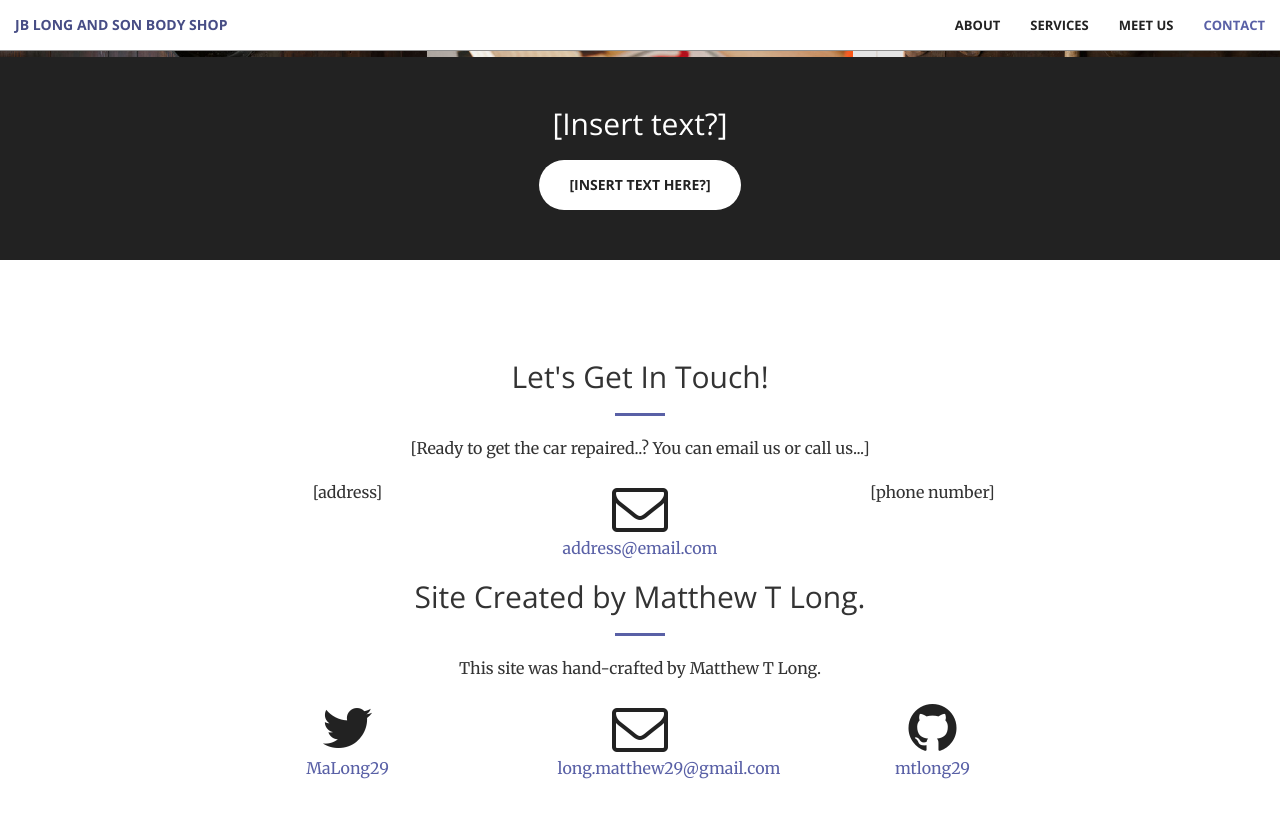
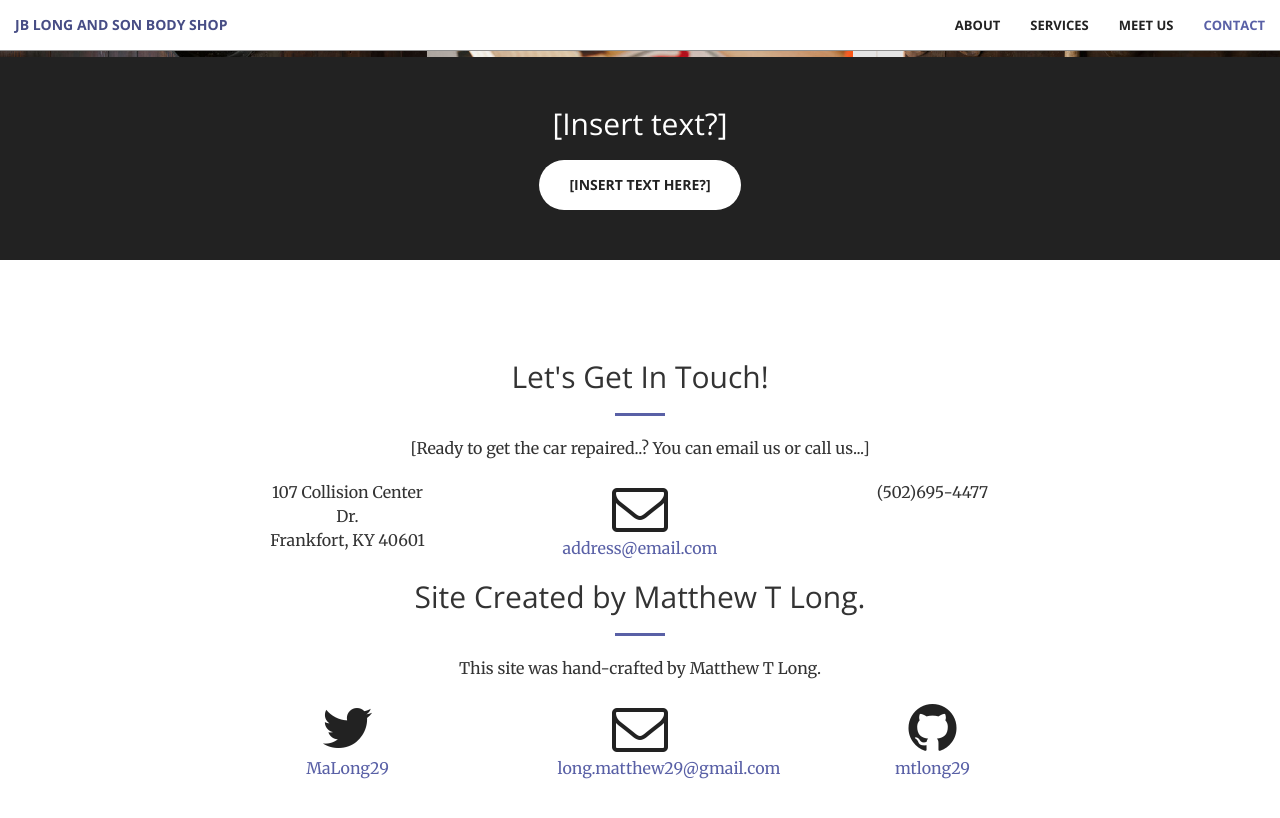
Before and after one commit to matthewlong29/JBShop_Site, a Jekyll site: the page built from index.html, in a window 1280 px wide and 900 px high, scrolled down 2155 px. Shown: the top 818 px of the window. Built offline with Jekyll 4.4.1, drawn with Linux system fonts in a browser that asks for light colours.

Commit message:
Updated contacts and website title

```diff
--- a/_includes/contact.html
+++ b/_includes/contact.html
@@ -7,7 +7,7 @@
                 <p>[Ready to get the car repaired..? You can email us or call us...]</p>
             </div>
             <div class="col-lg-2 col-lg-offset-2 text-center">
-                    <p>[address]</p>
+                    <p>107 Collision Center Dr.<br>Frankfort, KY 40601</p>
             </div>
             <div class="col-lg-2 col-lg-offset-1 text-center">
                 <a href="mailto:{{ site.email-shop }}">
@@ -16,7 +16,7 @@
                 </a>
             </div>
             <div class="col-lg-2 col-lg-offset-1 text-center">
-                <p>[phone number]</p>
+                <p>(502)695-4477</p>
                 </a>
             </div>
             <div class="col-lg-8 col-lg-offset-2 text-center">
--- a/_includes/head.html
+++ b/_includes/head.html
@@ -6,7 +6,7 @@
     <meta name="description" content="">
     <meta name="author" content="">
 
-    <title>Creative - Start Bootstrap Theme</title>
+    <title>JB Long and Son Body Shop</title>
 
     <!-- Bootstrap Core CSS -->
     <link rel="stylesheet" href="css/bootstrap.min.css" type="text/css">
```
